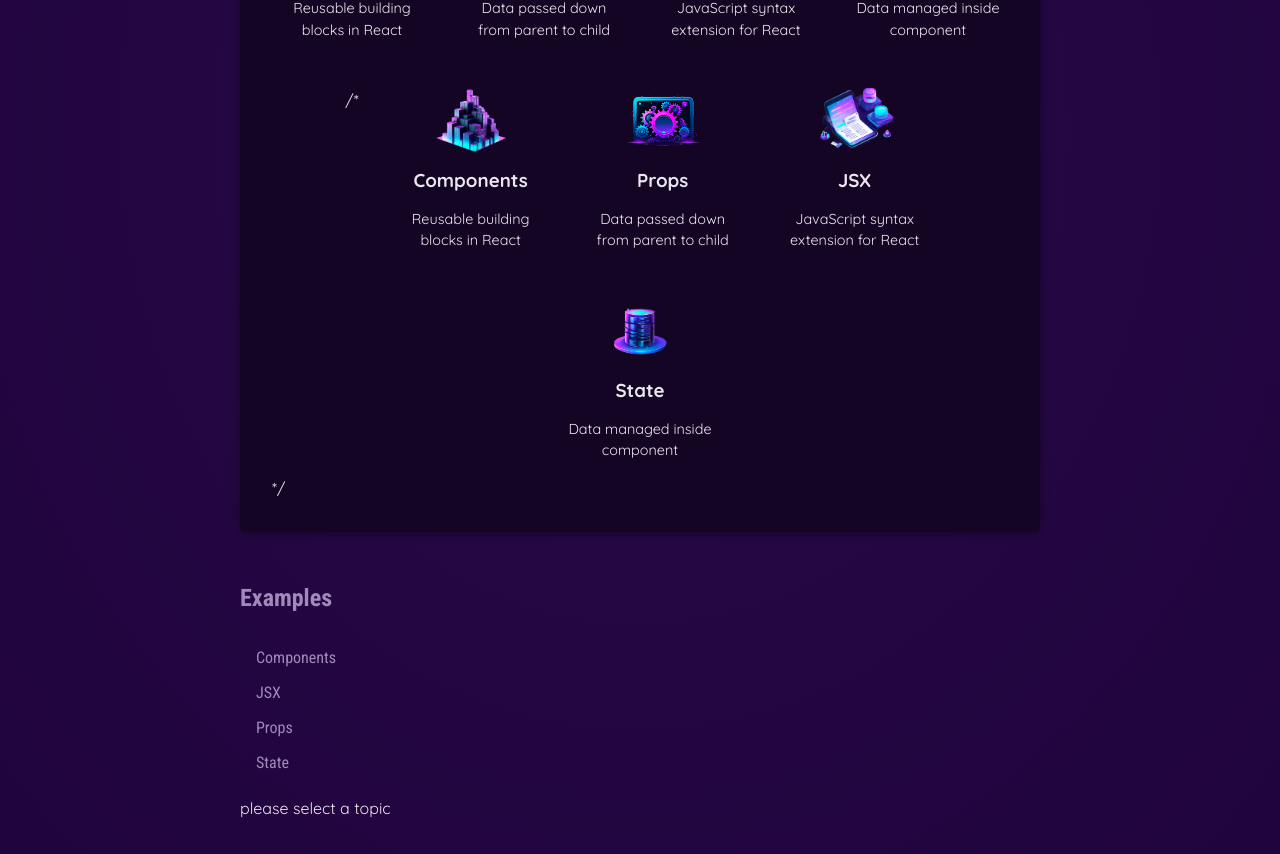
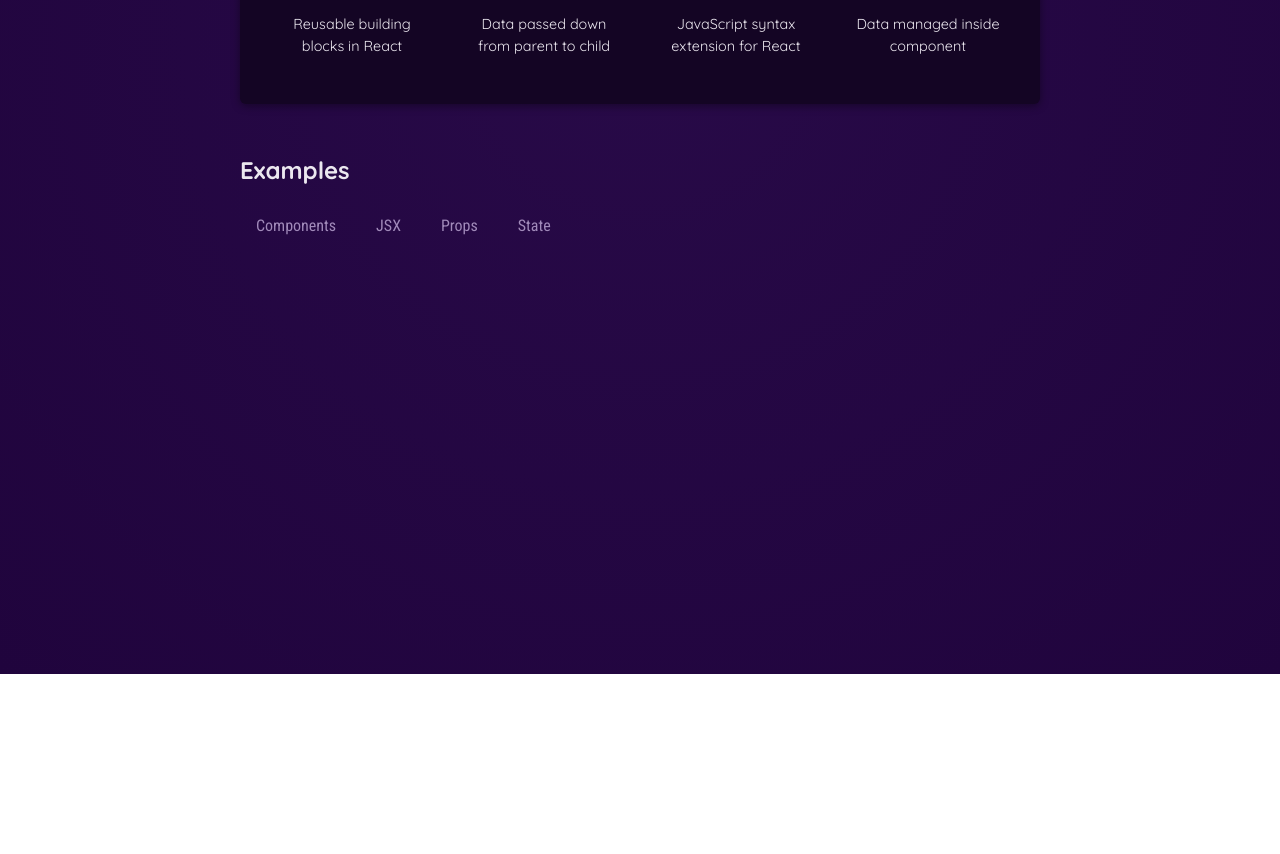
Before and after one commit to jiaakmal/REACT-PRACTICE, a React (Vite) app: page / in a window 1280 px wide. Shown: the part 606-1460 px from the top of the page. After the commit the page ends 1280 px from the top, so only its background shows below. Built offline with nearby package versions, Linux system fonts and the light colour scheme.

Commit message:
creating wrapping components

```diff
--- a/src/components/CoreConcepts.jsx
+++ b/src/components/CoreConcepts.jsx
@@ -1,11 +1,12 @@
+import CoreConcept from "./CoreConcept/CoreConcept"
+import { CORE_CONCEPTS } from "../data";
+import Section from "./Section";
 
-import { CORE_CONCEPTS } from "../data.js";
-import CoreConcept  from "CoreConcept/CoreConcept.jsx";
 
 export default function CoreConcepts(){
 return(
-<section id="core-concepts">
-        <h2>Core Concepts</h2>
+<Section title="Core Concepts" id="core-concepts">
+
         <ul>
           {
             CORE_CONCEPTS.map((concept, index) => (
@@ -16,14 +17,14 @@ return(
           }
 
 
-          /* <CoreConcept
+           {/* <CoreConcept
             title={CORE_CONCEPTS[0].title}
             description={CORE_CONCEPTS[0].description}
             image={CORE_CONCEPTS[0].image}
           />
           <CoreConcept {...CORE_CONCEPTS[1]} />
           <CoreConcept {...CORE_CONCEPTS[2]} />
-          <CoreConcept {...CORE_CONCEPTS[3]} />
-        </ul> */
-      </section>);
+          <CoreConcept {...CORE_CONCEPTS[3]} /> */}
+        </ul>
+      </Section>);
 }
--- a/src/components/Examples.jsx
+++ b/src/components/Examples.jsx
@@ -2,40 +2,47 @@ import React from "react";
 import { useState } from "react";
 import TabButton from "./TabButton";
 import { EXAMPLES } from "../data.js";
+import Section from "./Section.jsx";
+import Tabs from "./Tabs.jsx";
 
-export default function Examples(){
+export default function Examples() {
+  const [selectedTopic, setSelectedTopic] = useState(); // Initialize tab content with a placeholder message
+  // Add event listener for tab button click event and log the selected button to the console
 
-    const [selectedTopic, setSelectedTopic] = useState(); // Initialize tab content with a placeholder message
-    // Add event listener for tab button click event and log the selected button to the console
+  function handleSelect(selectedButton) {
+    setSelectedTopic(selectedButton);
+    console.log(selectedTopic);
+  }
 
-    function handleSelect(selectedButton) {
-      setSelectedTopic(selectedButton);
-      console.log(selectedTopic)
-    }
+  let tabContent = <p>please select a topic</p>;
+  if (selectedTopic) {
+    tabContent = (
+      <div id="tab-content">
+        <h3>{EXAMPLES[selectedTopic].title}</h3>
+        <p> {EXAMPLES[selectedTopic].description}</p>
+        <pre>
+          <code>{EXAMPLES[selectedTopic].code}</code>
+        </pre>
+      </div>
+    );
+  }
 
-    return(
-<section id="examples">
-        <h2>Examples</h2>
-        <menu>
-          <li>
+  return (
+    <Section title="Examples" id="examples">
+      <Tabs
+        buttons={
+          <>
             <TabButton onSelect={() => handleSelect("components")}>
               Components
             </TabButton>
             <TabButton onSelect={() => handleSelect("jsx")}>JSX</TabButton>
             <TabButton onSelect={() => handleSelect("props")}>Props</TabButton>
             <TabButton onSelect={() => handleSelect("state")}>State</TabButton>
-          </li>
-        </menu>
-
-          {!selectedTopic ? <p>please select a topic</p> :<div id="tab-content"> <h3>{ EXAMPLES[selectedTopic].title}</h3>
-          <p> { EXAMPLES[selectedTopic].description}</p>
-          <pre>
-            <code>
-              {EXAMPLES[selectedTopic].code}
-            </code>
-          </pre>  </div> }
-
-
-
-      </section>);
+          </>
+        }
+      >
+        {tabContent}
+      </Tabs>
+    </Section>
+  );
 }
--- /dev/null
+++ b/src/components/Section.jsx
@@ -0,0 +1,9 @@
+export default function Section({title,children,...props}
+){
+    return(
+        <section {...props}>
+            <h1>{title}</h1>
+            {children}
+        </section>
+    );
+}
--- /dev/null
+++ b/src/components/Tabs.jsx
@@ -0,0 +1,12 @@
+import { Children } from "react";
+
+export default function Tabs({Children,buttons}){
+    return(
+        <>
+        <menu>
+          {buttons}
+        </menu>
+        {Children}
+        </>
+    );
+}
```
Also changed, not shown: src/App.jsx (+3 -5 lines).
